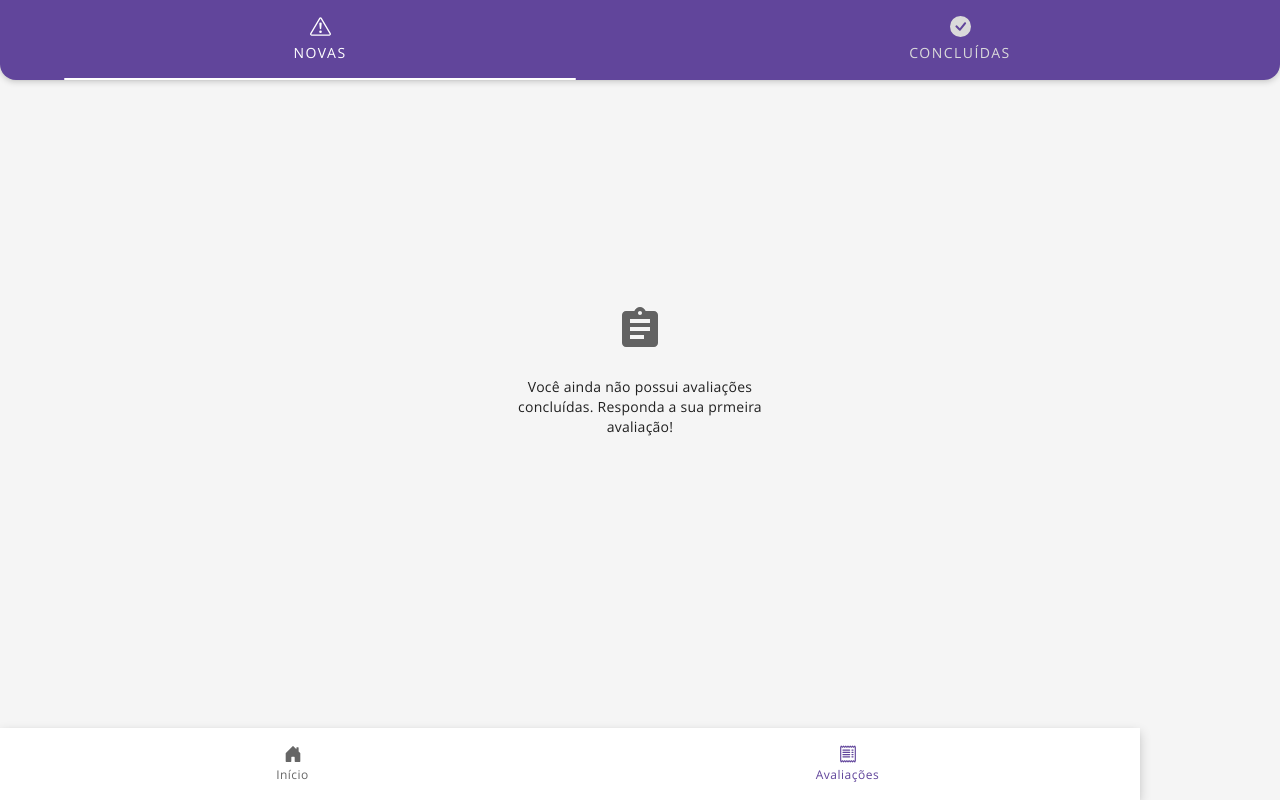
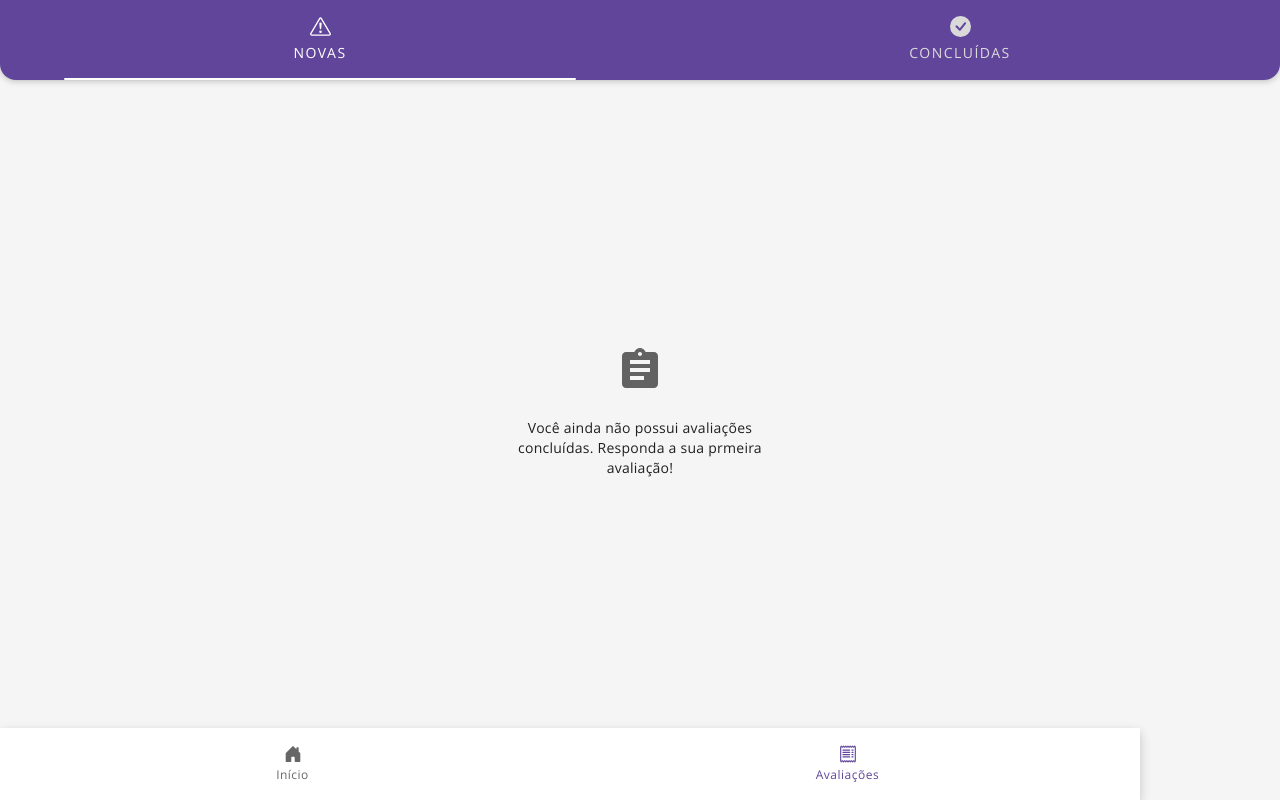
Before and after one commit to FeliciLab/qualiquiz, a Vue app: page /quizzes in a window 1280 px wide. Built offline with nearby package versions, Linux system fonts and the light colour scheme; what vue-the-mask would draw is missing.

Commit message:
💄 ajustando o estilo condicionalmente #44 #59

```diff
--- a/src/views/AllQuizzes.vue
+++ b/src/views/AllQuizzes.vue
@@ -16,7 +16,10 @@
             <span>Novas</span>
           </div>
         </template>
-        <ListingCardsVertical :data="userQuizzesDisponiveis" />
+        <ListingCardsVertical
+          :data="userQuizzesDisponiveis"
+          :class="userQuizzesDisponiveis.length <= 0 ? 'not-content' : ''"
+        />
       </b-tab>
       <b-tab>
         <template #title>
@@ -25,7 +28,10 @@
             <span>Concluídas</span>
           </div>
         </template>
-        <ListingCardsVertical :data="userQuizzesConcluidas" />
+        <ListingCardsVertical
+          :data="userQuizzesConcluidas"
+          :class="userQuizzesConcluidas.length <= 0 ? 'not-content' : ''"
+        />
       </b-tab>
     </b-tabs>
   </BottomNavigation>
@@ -58,14 +64,13 @@ export default {
   flex-direction: column;
 }
 
-/* Tive que fazer isso para ajustar no centro. */
-.not-content-wrapper {
+.not-content {
   display: flex;
   flex-direction: column;
   align-items: center;
   justify-content: center;
   width: auto;
-  height: calc(100vh - 250px);
+  height: calc(100vh - 168px);
 }
 
 .nav-wrapper {
```
